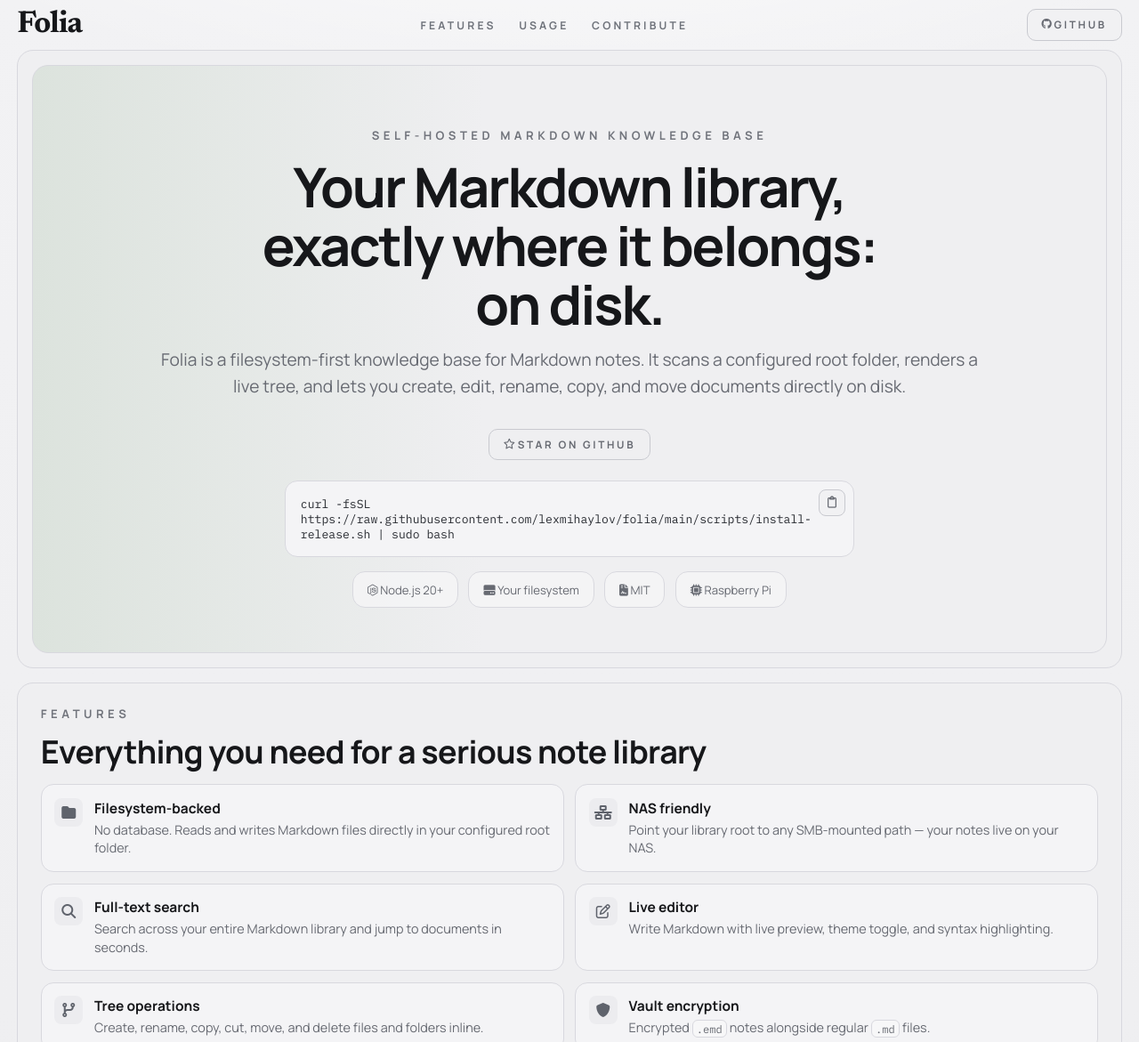
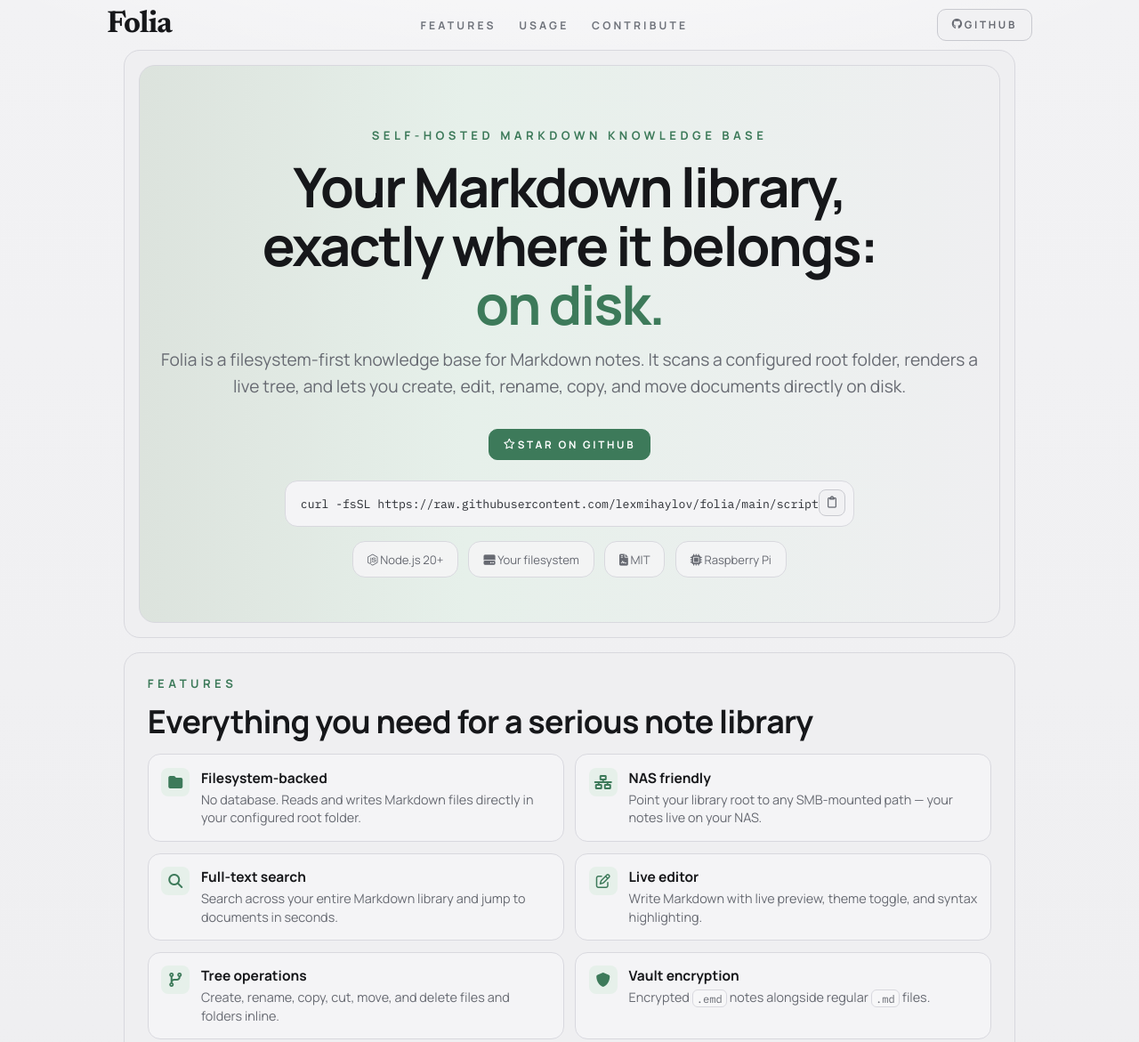
Before and after one commit to lexmihaylov/folia.github.io, a plain HTML site: page index.html in a window 1280 px wide. Shown: the top 1171 px of the page at 89% size. Drawn offline with Linux system fonts and the light colour scheme.

Commit message:
Narrow layout, add accent color, improve CTA visibility, make install command scrollable

```diff
--- a/index.html
+++ b/index.html
@@ -93,7 +93,7 @@
             Folia is a filesystem-first knowledge base for Markdown notes. It scans a configured root folder, renders a live tree, and lets you create, edit, rename, copy, and move documents directly on disk.
           </p>
           <div class="hero-cta">
-            <a class="btn btn-ghost" href="https://github.com/lexmihaylov/folia" target="_blank" rel="noreferrer" aria-label="Star Folia on GitHub"><i class="fa-regular fa-star" aria-hidden="true"></i> Star on GitHub</a>
+            <a class="btn btn-primary" href="https://github.com/lexmihaylov/folia" target="_blank" rel="noreferrer" aria-label="Star Folia on GitHub"><i class="fa-regular fa-star" aria-hidden="true"></i> Star on GitHub</a>
           </div>
           <div class="hero-code">
             <div class="code-card">
@@ -223,8 +223,8 @@
           <h2>Ready to self-host your notes?</h2>
           <p>Clone the repo, explore the docs, or contribute on GitHub.</p>
           <div class="hero-cta" style="justify-content: center">
-            <a class="btn" href="https://github.com/lexmihaylov/folia" target="_blank" rel="noreferrer" aria-label="View Folia on GitHub"><i class="fa-brands fa-github" aria-hidden="true"></i> View on GitHub</a>
-            <a class="btn btn-ghost" href="#" aria-label="Install Folia now"><i class="fa-solid fa-circle-down" aria-hidden="true"></i> Install Now</a>
+            <a class="btn btn-primary" href="#" aria-label="Install Folia now"><i class="fa-solid fa-circle-down" aria-hidden="true"></i> Install Now</a>
+            <a class="btn btn-ghost" href="https://github.com/lexmihaylov/folia" target="_blank" rel="noreferrer" aria-label="View Folia on GitHub"><i class="fa-brands fa-github" aria-hidden="true"></i> View on GitHub</a>
           </div>
         </div>
       </section>
--- a/styles.css
+++ b/styles.css
@@ -3,6 +3,8 @@
   --paper: #f4f4f5;
   --panel: #efeff1;
   --mint: #dce3dd;
+  --accent: #3d7a5a;
+  --accent-soft: #e6f0ea;
   --text: #16171a;
   --muted: #676a72;
   --line: #d8d8de;
@@ -89,7 +91,7 @@
 }
 
 .nav-wrap {
-  max-width: 1380px;
+  max-width: 1040px;
   margin: 0 auto;
   display: flex;
   align-items: center;
@@ -138,7 +140,7 @@
 }
 
 .top-nav a:hover {
-  color: var(--text);
+  color: var(--accent);
 }
 
 .btn {
@@ -171,8 +173,20 @@
   background: transparent;
 }
 
+.btn-primary {
+  background: var(--accent);
+  color: #fff;
+  border-color: var(--accent);
+}
+
+.btn-primary:hover {
+  background: #2d664a;
+  border-color: #2d664a;
+  color: #fff;
+}
+
 main {
-  max-width: 1380px;
+  max-width: 1040px;
   margin: 0 auto;
   padding: 0 1.2rem 1.2rem;
 }
@@ -189,7 +203,7 @@
   border: 1px solid var(--line);
   border-radius: var(--radius-lg);
   background:
-    linear-gradient(90deg, var(--mint) 0%, #efeff1 42%, #efeff1 100%);
+    linear-gradient(90deg, var(--mint) 0%, var(--accent-soft) 38%, #efeff1 100%);
   padding: clamp(2.2rem, 6vw, 4.3rem) 1.2rem clamp(2rem, 5vw, 3.1rem);
 }
 
@@ -198,7 +212,7 @@
   margin: 0;
   text-transform: uppercase;
   letter-spacing: 0.34em;
-  color: #71747c;
+  color: var(--accent);
   font-size: 0.82rem;
   font-weight: 700;
 }
@@ -212,7 +226,7 @@
 }
 
 .highlight {
-  color: var(--text);
+  color: var(--accent);
 }
 
 .hero-desc {
@@ -298,7 +312,8 @@
 
 .code-card pre {
   margin: 0;
-  white-space: pre-wrap;
+  overflow-x: auto;
+  white-space: pre;
 }
 
 .code-card code {
@@ -346,8 +361,8 @@
   border-radius: 8px;
   display: grid;
   place-items: center;
-  background: #ececef;
-  color: #5f636c;
+  background: var(--accent-soft);
+  color: var(--accent);
 }
 
 .feat h3,
@@ -380,7 +395,7 @@
   font-size: 0.78rem;
   font-weight: 800;
   letter-spacing: 0.28em;
-  color: #7a7d86;
+  color: var(--accent);
   margin-bottom: 0.55rem;
 }
 
@@ -401,7 +416,7 @@
 }
 
 .site-footer {
-  max-width: 1380px;
+  max-width: 1040px;
   margin: 0 auto;
   padding: 1rem 1.2rem 1.6rem;
   display: flex;
```
